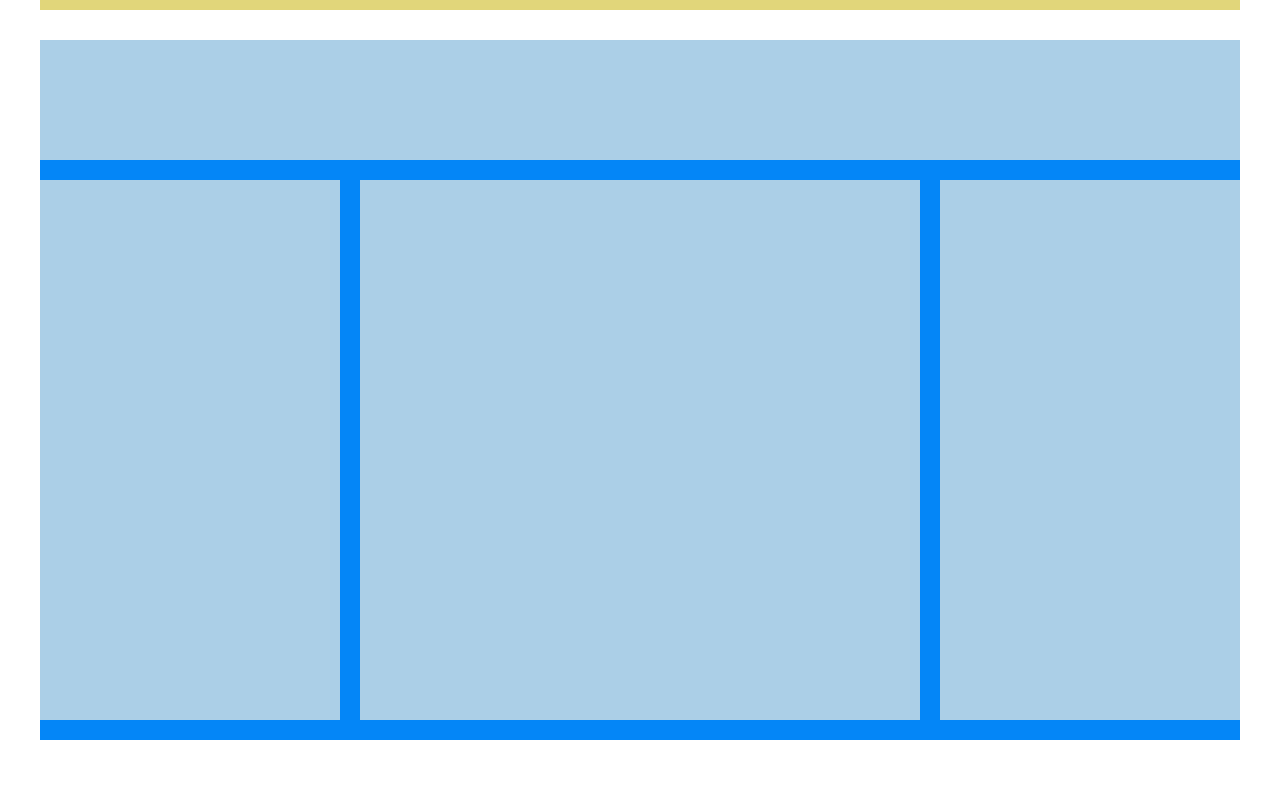
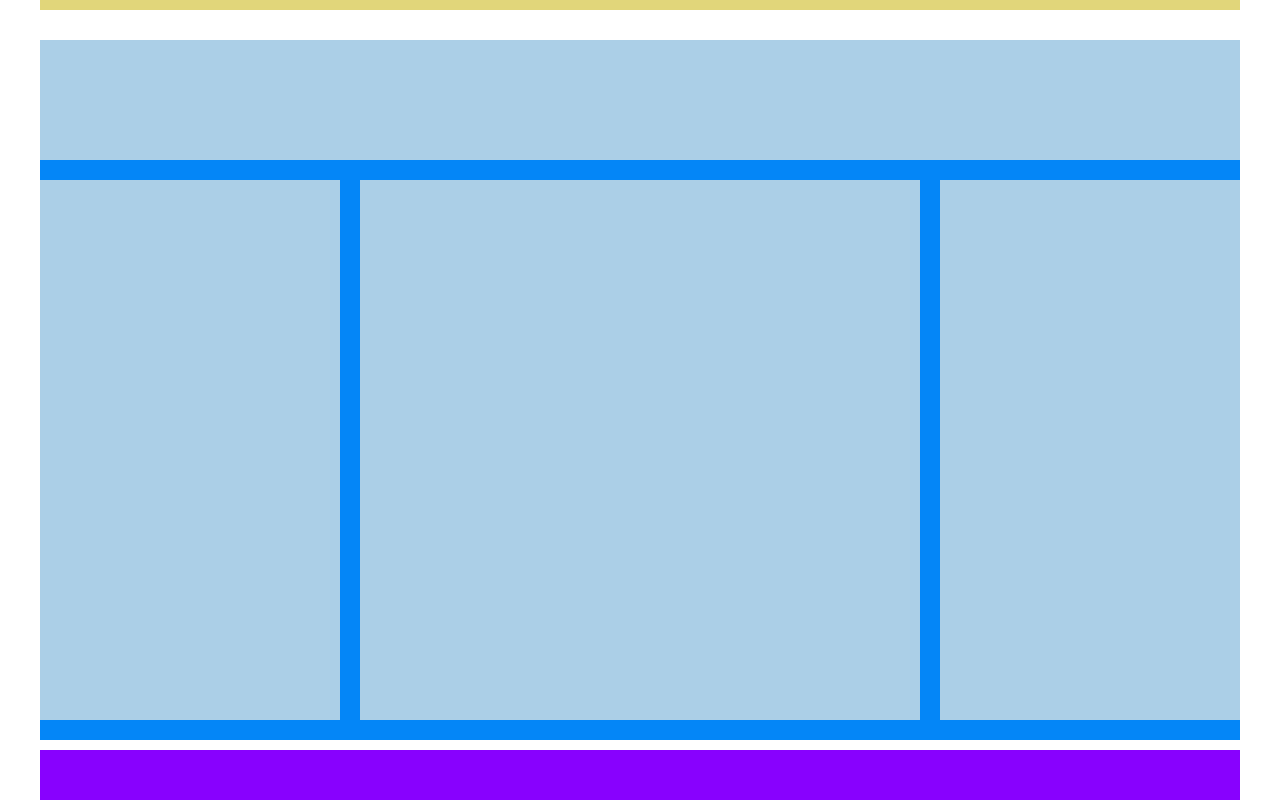
Before and after one commit to DavideVin01/htmlcss-struttura-wp, a plain HTML site: page index.html in a window 1280 px wide. Shown: the part 760-1560 px from the top of the page. Before the commit the page ends 1510 px from the top, so only its background shows below. Drawn offline with Linux system fonts and the light colour scheme.

Commit message:
Adds footer

```diff
--- a/index.html
+++ b/index.html
@@ -27,8 +27,8 @@
         </main>
 
         <!-- Footer -->
-        <footer>
-
+        <footer class="clearfix">
+            <div class="footer-container box-purple"></div>
         </footer>
 
     </div>
--- a/style.css
+++ b/style.css
@@ -10,8 +10,6 @@
 .container{
     width: 1200px;
     margin: 20px auto 0 auto;
-    /* background-color: rgb(253, 130, 130); */
-    height: 1200px;
 }
 
 .clearfix::after{
@@ -93,3 +91,8 @@
 }
 
 /* Footer */
+
+.footer-container{
+    width: 100%;
+    height: 50px;
+}
```
